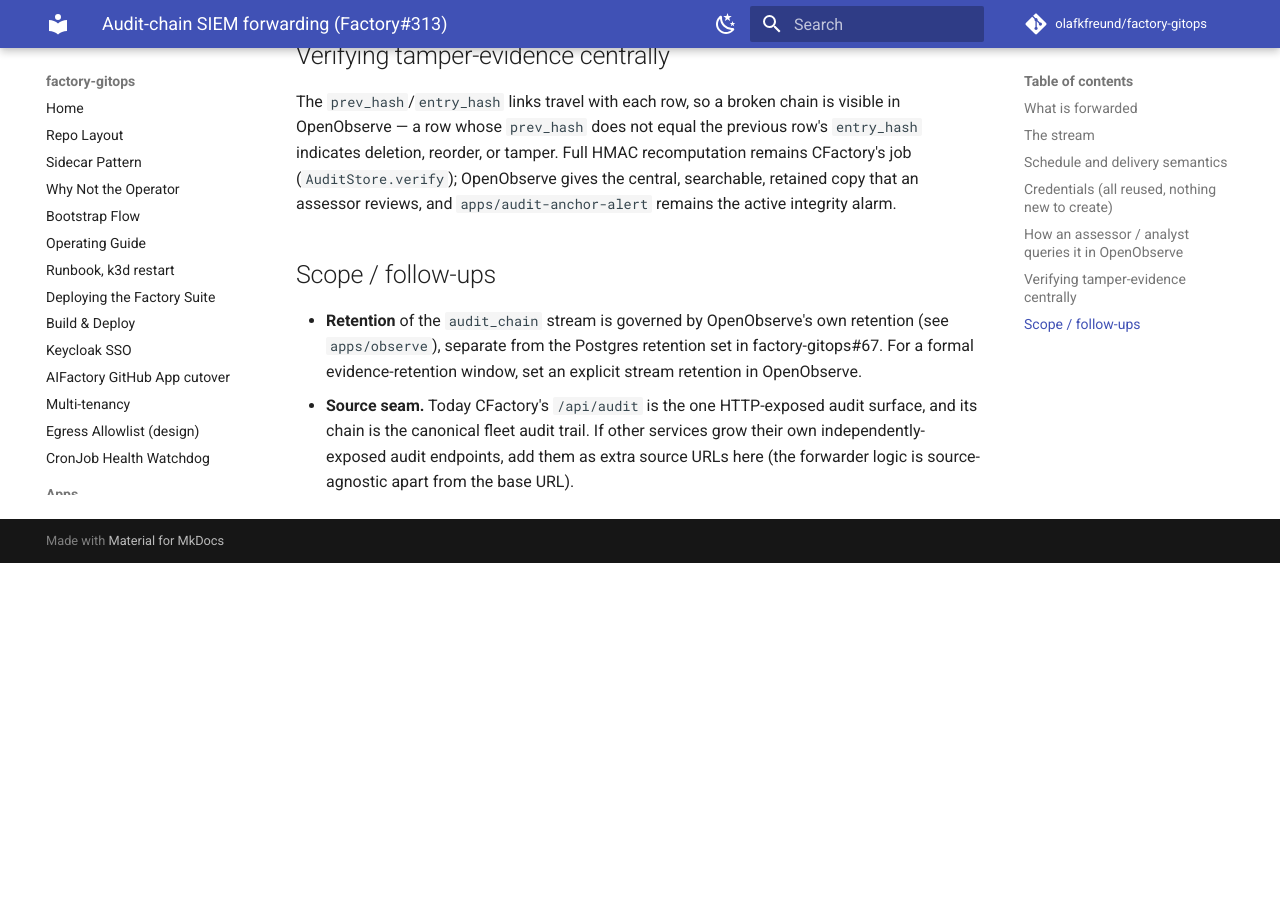
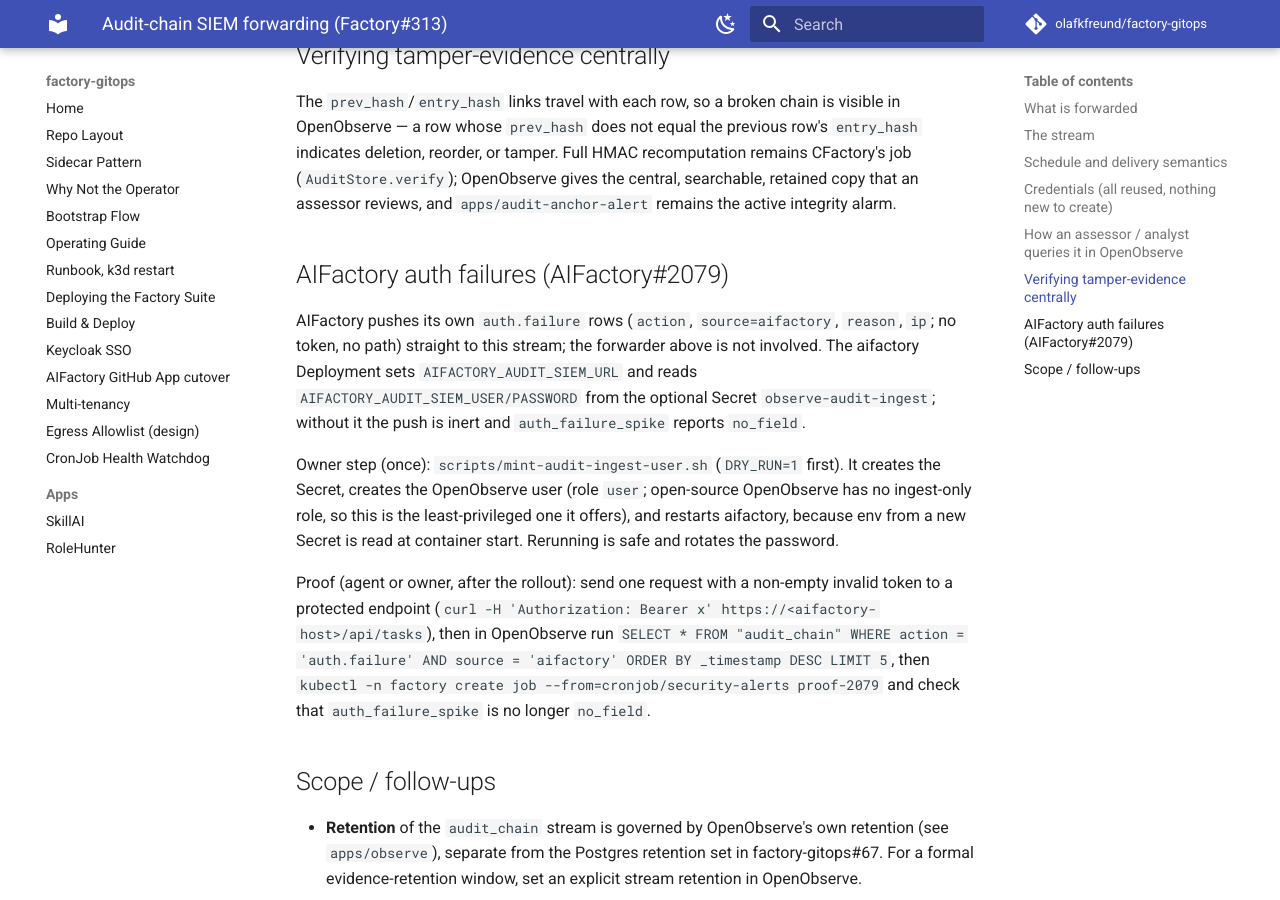
Before and after one commit to olafkfreund/factory-gitops, an MkDocs documentation site: the page built from docs/audit-siem-forwarding.md, in a window 1280 px wide and 900 px high, scrolled down 2463 px. Built offline with MkDocs 1.6.1 and Material for MkDocs 9.7.7, drawn with Linux system fonts in a browser that asks for light colours; comment, search, counter and statistics services are not loaded; before the commit the page ends 3026 px from its top, so only the background shows below that.

Commit message:
feat(aifactory): wire auth.failure SIEM push, ingest-user script, rule dry-run test (AIFactory#2079)
Plan steps 1-4 (lead). Push stays inert until Secret observe-audit-ingest exists.
Codex review: 4 findings fixed (forward check, argv secrets, rotation order, curl quoting).

Co-Authored-By: Claude Opus 5.5 <noreply@anthropic.com>
Claude-Session: https://claude.ai/code/session_01WtDyDqabJ8SR4gD3ubwYx1

```diff
--- a/docs/audit-siem-forwarding.md
+++ b/docs/audit-siem-forwarding.md
@@ -107,6 +107,26 @@ recomputation remains CFactory's job (`AuditStore.verify`); OpenObserve gives
 the central, searchable, retained copy that an assessor reviews, and
 `apps/audit-anchor-alert` remains the active integrity alarm.
 
+## AIFactory auth failures (AIFactory#2079)
+
+AIFactory pushes its own `auth.failure` rows (`action`, `source=aifactory`, `reason`, `ip`; no
+token, no path) straight to this stream; the forwarder above is not involved. The aifactory
+Deployment sets `AIFACTORY_AUDIT_SIEM_URL` and reads `AIFACTORY_AUDIT_SIEM_USER/PASSWORD` from the
+optional Secret `observe-audit-ingest`; without it the push is inert and `auth_failure_spike`
+reports `no_field`.
+
+Owner step (once): `scripts/mint-audit-ingest-user.sh` (`DRY_RUN=1` first). It creates the Secret,
+creates the OpenObserve user (role `user`; open-source OpenObserve has no ingest-only role, so this
+is the least-privileged one it offers), and restarts aifactory, because env from a new Secret is
+read at container start. Rerunning is safe and rotates the password.
+
+Proof (agent or owner, after the rollout): send one request with a non-empty invalid token to a
+protected endpoint (`curl -H 'Authorization: Bearer x' https://<aifactory-host>/api/tasks`), then in
+OpenObserve run `SELECT * FROM "audit_chain" WHERE action = 'auth.failure' AND source = 'aifactory'
+ORDER BY _timestamp DESC LIMIT 5`, then
+`kubectl -n factory create job --from=cronjob/security-alerts proof-2079` and check that
+`auth_failure_spike` is no longer `no_field`.
+
 ## Scope / follow-ups
 
 - **Retention** of the `audit_chain` stream is governed by OpenObserve's own
```
Also changed, not shown: 3 other files.
